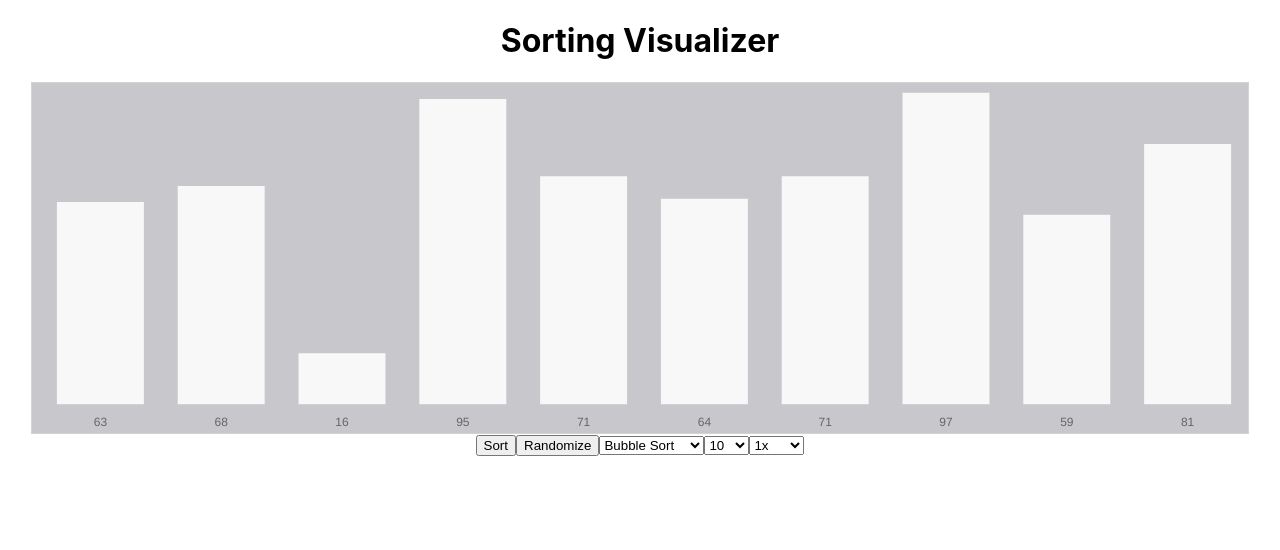
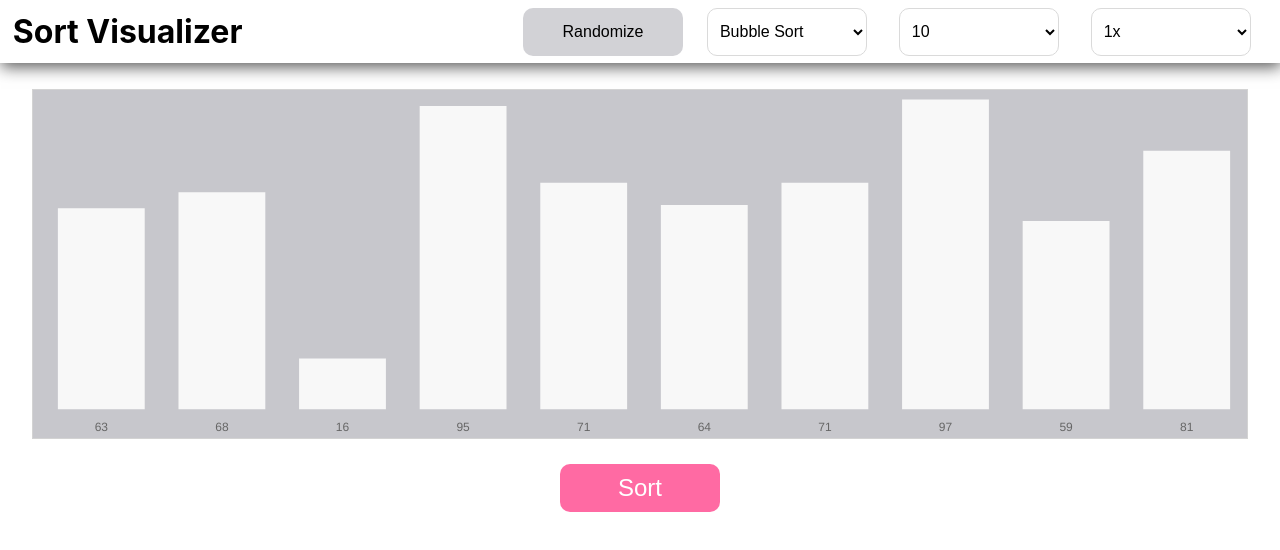
Before and after one commit to Shannu26/react-sorting-visualizer, a React (Create React App) app: page / in a window 1280 px wide. Shown: the top 550 px of the page. Built offline with nearby package versions, Linux system fonts and the light colour scheme.

Commit message:
UI Updates

```diff
--- a/src/App.css
+++ b/src/App.css
@@ -1,3 +1,10 @@
+.App *,
+.App {
+  box-sizing: border-box;
+  padding: 0;
+  margin: 0;
+}
+
 .App {
   text-align: center;
 }
--- a/src/App.js
+++ b/src/App.js
@@ -1,8 +1,8 @@
 import "./App.css";
 import { useState } from "react";
 import Chart from "./components/Chart/Chart";
-import Select from "./components/Select/Select";
 import Button from "./components/Button/Button";
+import Navbar from "./components/Navbar/Navbar";
 import { useEffect } from "react";
 
 import generateArray from "./helpers/generateArray";
@@ -81,38 +81,22 @@ function App() {
 
   return (
     <div className="App">
-      <h1>Sorting Visualizer</h1>
+      <Navbar
+        isSorting={isSorting}
+        randomizeClickHandler={randomizeClickHandler}
+        algType={algType}
+        algChangeHandler={algChangeHandler}
+        sizeChangeHandler={sizeChangeHandler}
+        size={size}
+        speed={speed}
+        speedChangeHandler={speedChangeHandler}
+      />
       <Chart data={data} currIJ={currIJ} completed={completed} />
       <Button
         btnName="Sort"
         onClickHandler={sortClickHandler}
         isDisabled={isSorting}
-      />
-      <Button
-        btnName="Randomize"
-        onClickHandler={randomizeClickHandler}
-        isDisabled={isSorting}
-      />
-      <Select
-        value={algType}
-        onChangeHandler={algChangeHandler}
-        values={[0, 1]}
-        options={["Bubble Sort", "Selection Sort"]}
-        isDisabled={isSorting}
-      />
-      <Select
-        value={size}
-        onChangeHandler={sizeChangeHandler}
-        values={[5, 10, 25, 50, 75, 100]}
-        options={[5, 10, 25, 50, 75, 100]}
-        isDisabled={isSorting}
-      />
-      <Select
-        value={speed}
-        onChangeHandler={speedChangeHandler}
-        values={[0.25, 0.5, 1, 2, 4]}
-        options={["0.25x", "0.5x", "1x", "2x", "4x"]}
-        isDisabled={isSorting}
+        className="sort"
       />
     </div>
   );
--- a/src/components/Button/Button.css
+++ b/src/components/Button/Button.css
@@ -0,0 +1,29 @@
+.button {
+  width: 10rem;
+  height: 3rem;
+  border-radius: 10px;
+  border: none;
+  background-color: rgba(199, 199, 204, 0.8);
+  cursor: pointer;
+  font-size: 1rem;
+}
+
+.button:hover {
+  background-color: rgba(199, 199, 204, 1);
+}
+
+.sort {
+  background-color: rgba(255, 69, 140, 0.8);
+  color: white;
+  font-size: 1.5rem;
+}
+
+.sort:hover {
+  background-color: rgba(255, 69, 140, 1);
+}
+
+.button:disabled {
+  background-color: rgb(142, 142, 147);
+  color: black;
+  cursor: not-allowed;
+}
--- a/src/components/Button/Button.js
+++ b/src/components/Button/Button.js
@@ -2,7 +2,11 @@ import "./Button.css";
 
 const Button = (props) => {
   return (
-    <button onClick={props.onClickHandler} disabled={props.isDisabled}>
+    <button
+      className={`button ${props.className}`}
+      onClick={props.onClickHandler}
+      disabled={props.isDisabled}
+    >
       {props.btnName}
     </button>
   );
--- a/src/components/Chart/Chart.css
+++ b/src/components/Chart/Chart.css
@@ -1,6 +1,6 @@
 .chart {
   width: 95%;
-  margin: 0 auto;
+  margin: 2% auto;
   height: 350px;
   background-color: rgb(199, 199, 204);
   border: 1px solid lightgray;
--- /dev/null
+++ b/src/components/Navbar/Navbar.css
@@ -0,0 +1,37 @@
+.navbar {
+  background-color: rgb(255, 255, 255);
+  box-shadow: 1px 4px 15px 0px rgba(0, 0, 0, 0.66);
+  -webkit-box-shadow: 1px 4px 15px 0px rgba(0, 0, 0, 0.66);
+  -moz-box-shadow: 1px 4px 15px 0px rgba(0, 0, 0, 0.66);
+  display: flex;
+  align-items: center;
+  justify-content: space-between;
+  padding: 0 1%;
+  margin-bottom: 2%;
+}
+
+.navbar div {
+  width: 60%;
+  display: flex;
+  align-items: center;
+  justify-content: space-around;
+}
+
+@media (max-width: 800px) {
+  .navbar {
+    display: block;
+    text-align: left;
+  }
+
+  .navbar div {
+    display: grid;
+    width: 100%;
+    grid-template-columns: 1fr 1fr;
+  }
+}
+
+@media (max-width: 400px) {
+  .navbar div {
+    grid-template-columns: 1fr;
+  }
+}
--- /dev/null
+++ b/src/components/Navbar/Navbar.js
@@ -0,0 +1,41 @@
+import "./Navbar.css";
+import Button from "../Button/Button";
+import Select from "../Select/Select";
+
+const Navbar = (props) => {
+  return (
+    <div className="navbar">
+      <h1>Sort Visualizer</h1>
+      <div>
+        <Button
+          btnName="Randomize"
+          onClickHandler={props.randomizeClickHandler}
+          isDisabled={props.isSorting}
+        />
+        <Select
+          value={props.algType}
+          onChangeHandler={props.algChangeHandler}
+          values={[0, 1]}
+          options={["Bubble Sort", "Selection Sort"]}
+          isDisabled={props.isSorting}
+        />
+        <Select
+          value={props.size}
+          onChangeHandler={props.sizeChangeHandler}
+          values={[5, 10, 25, 50, 75, 100]}
+          options={[5, 10, 25, 50, 75, 100]}
+          isDisabled={props.isSorting}
+        />
+        <Select
+          value={props.speed}
+          onChangeHandler={props.speedChangeHandler}
+          values={[0.25, 0.5, 1, 2, 4]}
+          options={["0.25x", "0.5x", "1x", "2x", "4x"]}
+          isDisabled={props.isSorting}
+        />
+      </div>
+    </div>
+  );
+};
+
+export default Navbar;
--- a/src/components/Select/Select.css
+++ b/src/components/Select/Select.css
@@ -0,0 +1,17 @@
+.select {
+  /* background-color: rgb(218, 218, 218); */
+  background-color: transparent;
+  border-radius: 10px;
+  padding-left: 1%;
+  height: 3rem;
+  font-size: 1rem;
+  width: 10rem;
+  border: 1px solid rgb(218, 218, 218);
+  margin: 1%;
+  outline: none;
+  cursor: pointer;
+}
+
+.select:disabled {
+  cursor: not-allowed;
+}
--- a/src/components/Select/Select.js
+++ b/src/components/Select/Select.js
@@ -2,13 +2,18 @@ import "./Select.css";
 
 const Select = (props) => {
   let options = props.options.map((option, i) => {
-    return <option value={props.values[i]}>{option}</option>;
+    return (
+      <option value={props.values[i]} key={option}>
+        {option}
+      </option>
+    );
   });
   return (
     <select
       value={props.value}
       onChange={props.onChangeHandler}
       disabled={props.isDisabled}
+      className="select"
     >
       {options}
     </select>
```
